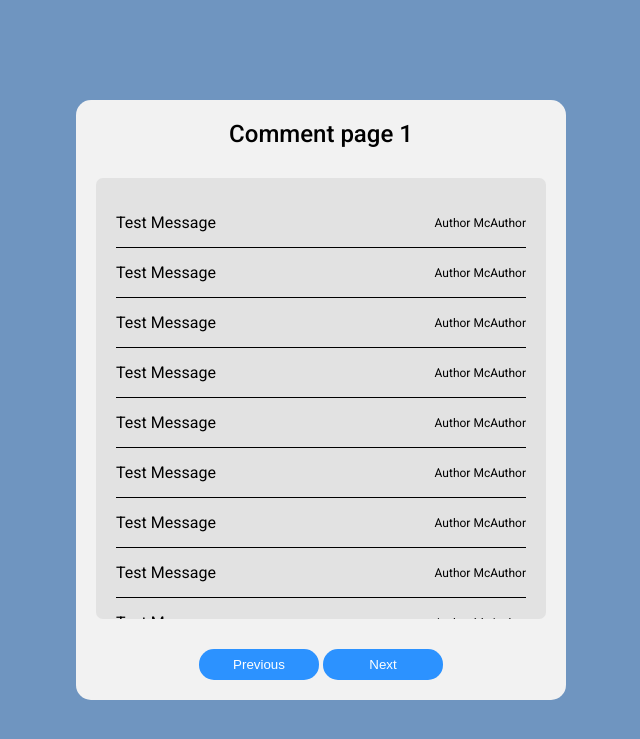
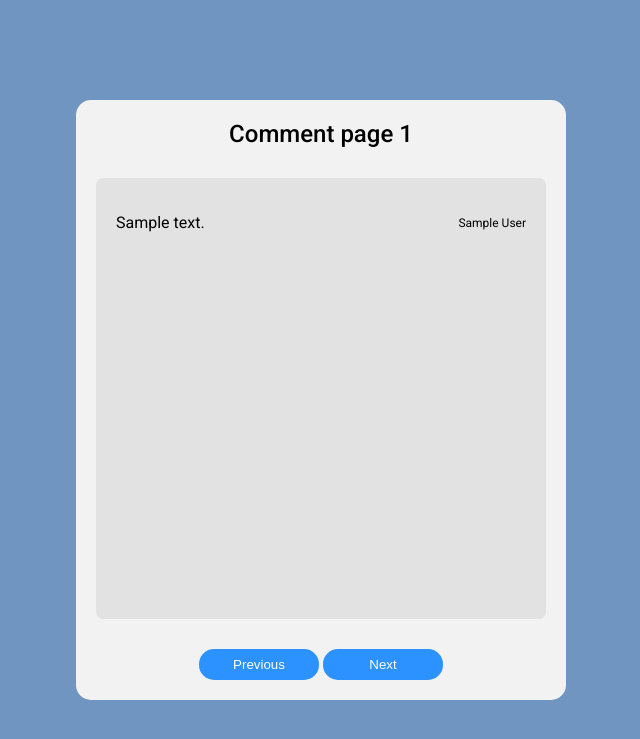
Before and after one commit to irriss-nn/group-cmput404-project, a FastAPI app: template static/templates/comments.html in a window 1280 px wide. Shown: the top 739 px of the page, without its empty margins (319-959 px from the left). Run offline with FastAPI, Linux system fonts and the light colour scheme; the template is opened without the code that fills it: most values are stand-ins (such as "Sample title", 1, 10 or a date in 2020); parts of the project's set-up code (start-up, migrations or seed data) failed here and were passed over.

Commit message:
Display comment with username

```diff
--- a/models/comments.py
+++ b/models/comments.py
@@ -5,7 +5,7 @@ import datetime
 class Comment(BaseModel):
     type: str = "comment"
     id: str = Field(default_factory=lambda: str(uuid.uuid4()))
-    author: str = "" # Author ID of the post
+    author: str|dict = "" # Author ID of the post or returning author json
     post: str = ""#ObjectId of the post
     comment: str = ""
     contentType: str = "text/markdown"
--- a/static/templates/comments.html
+++ b/static/templates/comments.html
@@ -5,60 +5,29 @@
       href="{{ url_for('static', path='/css/comments.css') }}"
       rel="stylesheet"
     />
+
   </head>
+
+  <script>
+    // Use console.log to print out comments in console
+    console.log("{{comments}}");
+  </script>
+
   <body>
     <div id="comment-container">
-      <div id="comment-header">Comment page 1</div>
-      <div id="comment-box">
-        <div class="comment-message">
-          <div class="comment-message-text">Test Message</div>
-          <div class="comment-message-author">Author McAuthor</div>
+      {% for page in range(comments.page) %}
+        <div id="comment-header">Comment page {{page+1}}</div>
+        <div id="comment-box">
+          {% for p in range(comments.size) %}
+            {% if page*comments.size+p < comments.comments|length %}
+              <div class="comment-message">
+                <div class="comment-message-text">{{comments.comments[page*comments.size+p]["comment"]}}</div>
+                <div class="comment-message-author">{{comments.comments[page*comments.size+p]["author"].displayName}}</div>
+              </div>
+            {% endif %}
+          {% endfor %}
         </div>
-        <div class="comment-message">
-          <div class="comment-message-text">Test Message</div>
-          <div class="comment-message-author">Author McAuthor</div>
-        </div>
-        <div class="comment-message">
-          <div class="comment-message-text">Test Message</div>
-          <div class="comment-message-author">Author McAuthor</div>
-        </div>
-        <div class="comment-message">
-          <div class="comment-message-text">Test Message</div>
-          <div class="comment-message-author">Author McAuthor</div>
-        </div>
-        <div class="comment-message">
-          <div class="comment-message-text">Test Message</div>
-          <div class="comment-message-author">Author McAuthor</div>
-        </div>
-        <div class="comment-message">
-          <div class="comment-message-text">Test Message</div>
-          <div class="comment-message-author">Author McAuthor</div>
-        </div>
-        <div class="comment-message">
-          <div class="comment-message-text">Test Message</div>
-          <div class="comment-message-author">Author McAuthor</div>
-        </div>
-        <div class="comment-message">
-          <div class="comment-message-text">Test Message</div>
-          <div class="comment-message-author">Author McAuthor</div>
-        </div>
-        <div class="comment-message">
-          <div class="comment-message-text">Test Message</div>
-          <div class="comment-message-author">Author McAuthor</div>
-        </div>
-        <div class="comment-message">
-          <div class="comment-message-text">Test Message</div>
-          <div class="comment-message-author">Author McAuthor</div>
-        </div>
-        <div class="comment-message">
-          <div class="comment-message-text">Test Message</div>
-          <div class="comment-message-author">Author McAuthor</div>
-        </div>
-        <div class="comment-message">
-          <div class="comment-message-text">Test Message</div>
-          <div class="comment-message-author">Author McAuthor</div>
-        </div>
-      </div>
+      {% endfor %}
       <div id="comment-button">
         <button class="comment-btns">Previous</button>
         <button class="comment-btns">Next</button>
```
Also changed, not shown: routers/comments_router.py (+20 -0 lines), static/js/display_comments.js (added).
